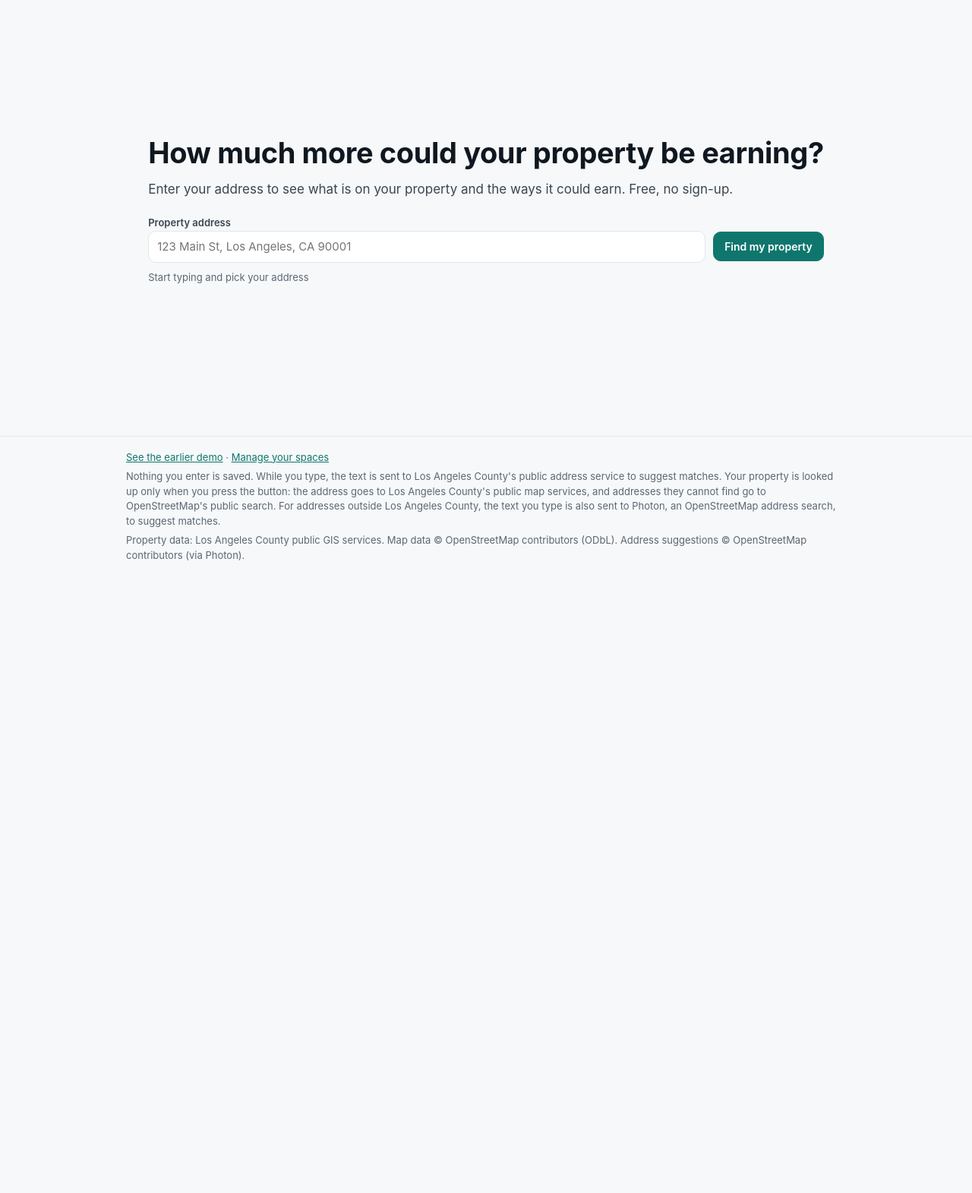
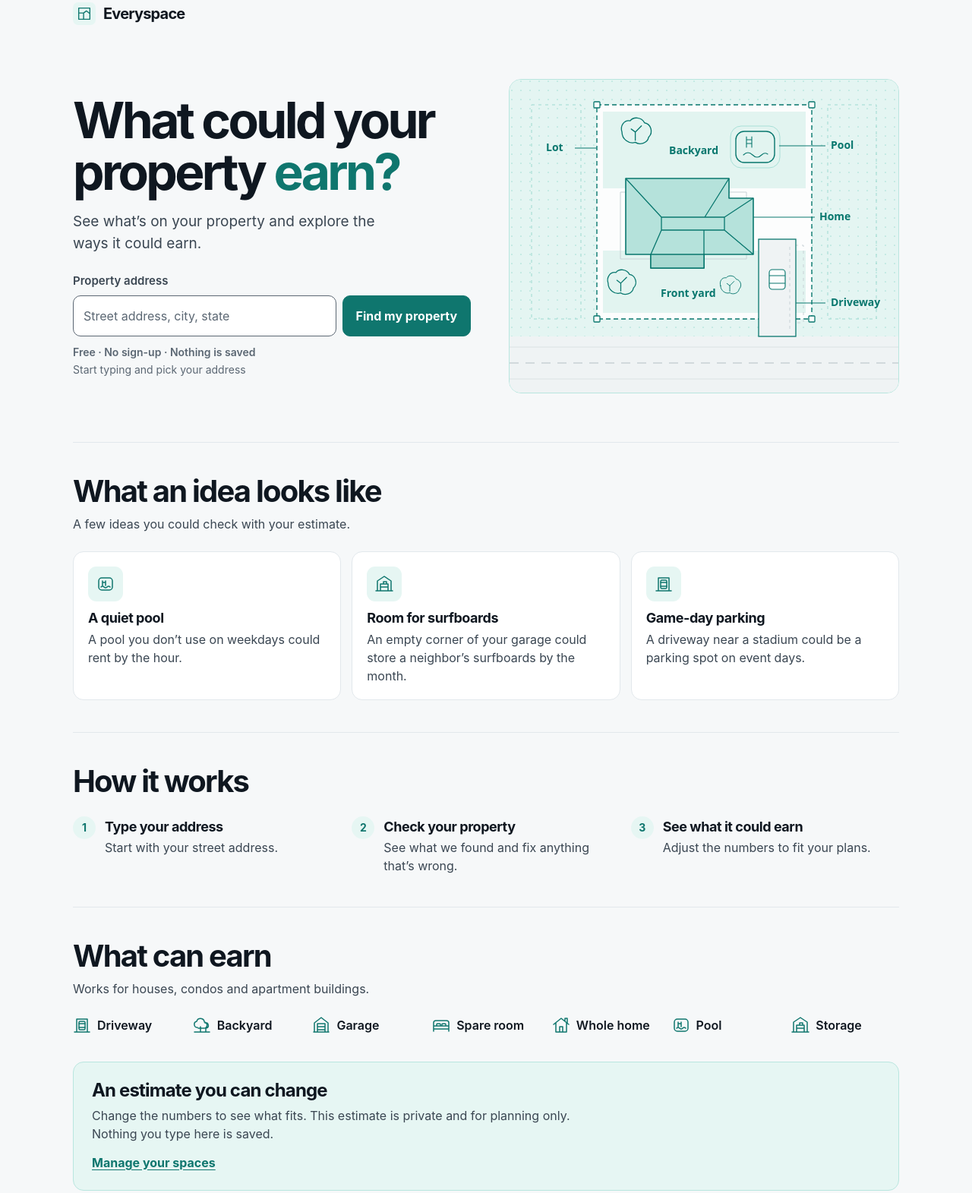
Before and after one commit to milessilverman/everyspace, a website: page index.html in a window 1280 px wide. Shown: the part 19-1590 px from the top of the page at 76% size. Before the commit the page ends 800 px from the top, so only its background shows below. Drawn offline with Linux system fonts and the light colour scheme.

Commit message:
Build the Lot Map homepage

```diff
--- /dev/null
+++ b/home.css
@@ -0,0 +1,214 @@
+.home { font-size: 1rem; }
+
+.home .wrap {
+  width: calc(100% - clamp(40px, 7vw, 80px));
+  max-width: 68rem;
+  padding-inline: 0;
+}
+
+.home-symbols {
+  position: absolute;
+  width: 0;
+  height: 0;
+  overflow: hidden;
+}
+
+.home-icon {
+  flex: none;
+  width: 1.5rem;
+  height: 1.5rem;
+  fill: none;
+  stroke: currentColor;
+  stroke-width: 1.5;
+  stroke-linecap: round;
+  stroke-linejoin: round;
+}
+
+.home-brand {
+  display: flex;
+  align-items: center;
+  gap: .625rem;
+  padding-block: 1.375rem .9375rem;
+  font-size: 1.25rem;
+  font-weight: 750;
+  letter-spacing: -.04em;
+}
+
+.home-brand-mark, .home-idea-icon, .home-step-number {
+  display: inline-grid;
+  place-items: center;
+  background: var(--accent-soft);
+  color: var(--accent);
+}
+
+.home-brand-mark {
+  width: 1.875rem;
+  height: 1.875rem;
+  border-radius: .4375rem;
+}
+
+.home-brand-mark .home-icon { width: 1.375rem; height: 1.375rem; }
+
+.home main { padding-block: 0 2.625rem; }
+.home main > section { margin-top: 0; }
+
+.home-hero {
+  display: grid;
+  grid-template-columns: minmax(0, 1.02fr) minmax(0, 1fr);
+  gap: clamp(1.75rem, 3.9vw, 3.125rem);
+  align-items: center;
+  padding-block: 3.5rem 4rem;
+}
+
+.home-hero h1 {
+  max-width: 15ch;
+  font-size: clamp(2.625rem, 5.15vw, 4.125rem);
+  line-height: 1.025;
+  letter-spacing: -.055em;
+  text-wrap: balance;
+}
+
+.home-hero h1 span { color: var(--accent); }
+
+.home-lede {
+  max-width: 36ch;
+  margin-top: 1.125rem;
+  color: var(--ink-2);
+  font-size: clamp(1.0625rem, 1.5vw, 1.1875rem);
+}
+
+.home-hero form { margin-top: 1.5rem; }
+.home-hero label.f { margin-bottom: .4375rem; font-size: .9375rem; }
+
+.home-address-entry {
+  display: grid;
+  grid-template-columns: minmax(0, 1fr) auto;
+  gap: .5rem;
+}
+
+.home-address-entry input, .home-address-entry .btn {
+  min-height: 3.375rem;
+  font-size: 1rem;
+}
+
+.home-address-entry input {
+  padding-inline: .8125rem;
+  border-color: var(--muted);
+}
+
+.home-address-entry input::placeholder { color: var(--muted); }
+.home-address-entry .btn { padding-inline: 1.0625rem; font-weight: 700; }
+
+.home-form-note, .home-address-help { color: var(--muted); font-size: .875rem; }
+.home-form-note { margin-top: .625rem; font-weight: 600; }
+.home #address-help { margin-top: .125rem; }
+
+.home-lot-map {
+  display: block;
+  width: 100%;
+  height: auto;
+  border: 1px solid var(--accent-line);
+  border-radius: 1rem;
+}
+
+.home-section {
+  padding-block: 2.625rem;
+  border-top: 1px solid var(--line);
+}
+
+.home h2 {
+  font-size: clamp(1.75rem, 3.125vw, 2.5rem);
+  line-height: 1.1;
+  letter-spacing: -.045em;
+}
+
+.home h3 { font-size: 1.125rem; letter-spacing: -.025em; }
+.home-section-intro { margin-top: .5625rem; color: var(--ink-2); }
+
+.home-ideas, .home-steps {
+  display: grid;
+  grid-template-columns: repeat(3, minmax(0, 1fr));
+  gap: .875rem;
+  margin: 1.5rem 0 0;
+}
+
+.home-idea {
+  padding: 1.1875rem;
+  border: 1px solid var(--line);
+  border-radius: .875rem;
+  background: var(--surface);
+}
+
+.home-idea-icon {
+  width: 2.875rem;
+  height: 2.875rem;
+  margin-bottom: .6875rem;
+  border-radius: .6875rem;
+}
+
+.home-idea p, .home-steps p { margin-top: .3125rem; color: var(--ink-2); }
+.home-steps { padding: 0; list-style: none; }
+
+.home-steps li { display: flex; align-items: flex-start; gap: .75rem; }
+.home-steps h3 { padding-top: .1875rem; }
+
+.home-step-number {
+  flex: none;
+  width: 1.875rem;
+  height: 1.875rem;
+  border-radius: 50%;
+  font-size: .875rem;
+  font-weight: 750;
+}
+
+.home-earnings { padding-bottom: 2.25rem; }
+
+.home-earnings-list {
+  display: grid;
+  grid-template-columns: repeat(auto-fit, minmax(7.5rem, 1fr));
+  gap: .875rem 1rem;
+  margin: 1.5rem 0 0;
+  padding: 0;
+  list-style: none;
+}
+
+.home-earnings-list li { display: flex; align-items: center; gap: .5rem; font-weight: 600; }
+.home-earnings-list .home-icon { color: var(--accent); }
+
+.home-estimate-note {
+  padding: clamp(1.125rem, 2.4vw, 1.5rem);
+  border: 1px solid var(--accent-line);
+  border-radius: .875rem;
+  background: var(--accent-soft);
+}
+
+.home-estimate-note h2 { font-size: 1.5rem; letter-spacing: -.035em; }
+.home-estimate-note p { max-width: 65ch; margin-top: .4375rem; color: var(--ink-2); }
+.home-estimate-note a { display: inline-block; margin-top: .875rem; font-weight: 700; text-underline-offset: .2em; }
+
+.home footer { padding-block: 1.5rem 1.875rem; }
+.home footer p { max-width: 48rem; }
+
+@media (max-width: 900px) {
+  .home-address-entry { grid-template-columns: minmax(0, 1fr); }
+}
+
+@media (max-width: 760px) {
+  .home-brand { padding-block: 1rem 0; }
+  .home main { padding-bottom: 1.75rem; }
+
+  .home-hero {
+    grid-template-columns: minmax(0, 1fr);
+    gap: 1.5rem;
+    padding-block: 2.25rem 1.75rem;
+  }
+
+  .home-hero h1 { font-size: clamp(2.25rem, 11.3vw, 3.25rem); }
+  .home-lede { margin-top: .875rem; }
+  .home-hero form { margin-top: 1.125rem; }
+  .home-address-entry input, .home-address-entry .btn { min-height: 3.25rem; }
+
+  .home-section { padding-block: 1.75rem; }
+  .home-ideas, .home-steps { grid-template-columns: minmax(0, 1fr); }
+  .home-steps { gap: 1.125rem; }
+}
--- a/index.html
+++ b/index.html
@@ -7,36 +7,127 @@
 <meta name="description" content="Type your address and get a free planning estimate of what your property could earn from rentable space. No sign-up.">
 <link rel="icon" href="data:,">
 <link rel="stylesheet" href="./estimate/app.css">
-<style>
-  .home { min-height: 100vh; display: flex; flex-direction: column; }
-  .home main { flex: 1; display: flex; align-items: center; padding-top: 40px; padding-bottom: 40px; }
-  .home main > div { margin-top: 0; width: 100%; }
-  .home h1 { font-size: clamp(26px, 6vw, 38px); }
-  .home .lede { margin-top: 12px; font-size: 17px; color: var(--ink-2); }
-  .home form { margin-top: 22px; }
-  .home .row .suggest-wrap { flex: 1 1 260px; min-width: 0; }
-</style>
+<link rel="stylesheet" href="./home.css">
 </head>
 <body class="home">
+<svg class="home-symbols" xmlns="http://www.w3.org/2000/svg" aria-hidden="true" focusable="false">
+  <symbol id="icon-lot" viewBox="0 0 24 24">
+    <path d="M4 4h16v16H4zM4 11h7v9m0-9 4-3 5 4"/>
+  </symbol>
+  <symbol id="icon-pool" viewBox="0 0 24 24">
+    <rect x="3" y="4" width="18" height="16" rx="4"/>
+    <path d="M8 8v6m4-6v6m-4-4h4m-6 6c1.4-1.4 2.6-1.4 4 0s2.6 1.4 4 0 2.6-1.4 4 0"/>
+  </symbol>
+  <symbol id="icon-storage" viewBox="0 0 24 24">
+    <path d="m3 21 0-13 9-6 9 6v13M1 21h22M7 21v-9h10v9M7 16h10m-6-4V9h4v3"/>
+  </symbol>
+  <symbol id="icon-driveway" viewBox="0 0 24 24">
+    <path d="M5 21V4h14v17M2 21h20"/>
+    <rect x="8" y="7" width="8" height="11" rx="1.5"/>
+    <path d="M8 10h8m-8 5h8"/>
+  </symbol>
+  <symbol id="icon-yard" viewBox="0 0 24 24">
+    <path d="M2 21h20m-12 0v-7m7 7v-5M6 15a4 4 0 0 1-1-7.9 5.2 5.2 0 0 1 10.2.9A4 4 0 0 1 14 16H7m9-7a3.5 3.5 0 0 1 2 6.7h-1"/>
+  </symbol>
+  <symbol id="icon-garage" viewBox="0 0 24 24">
+    <path d="M2 21h20M3 21V9l9-7 9 7v12M7 21V10h10v11M7 14h10m-10 4h10"/>
+  </symbol>
+  <symbol id="icon-room" viewBox="0 0 24 24">
+    <path d="M2 20V9a3 3 0 0 1 3-3h14a3 3 0 0 1 3 3v11M2 17h20M2 13h20M6 13v-2a1 1 0 0 1 1-1h3a1 1 0 0 1 1 1v2m2 0v-2a1 1 0 0 1 1-1h3a1 1 0 0 1 1 1v2"/>
+  </symbol>
+  <symbol id="icon-house" viewBox="0 0 24 24">
+    <path d="m2 11 10-8 10 8M5 9v12h14V9m-9 12v-7h4v7m3-14V3h3v6"/>
+  </symbol>
+</svg>
+
+<header class="wrap home-brand">
+  <span class="home-brand-mark"><svg class="home-icon" aria-hidden="true"><use href="#icon-lot"/></svg></span>
+  <span>Everyspace</span>
+</header>
+
 <main class="wrap" id="main">
+  <section class="home-hero" aria-labelledby="home-title">
     <div>
-    <h1>How much more could your property be earning?</h1>
-    <p class="lede">Enter your address to see what is on your property and the ways it could earn. Free, no sign-up.</p>
+      <h1 id="home-title">What could your property <span>earn?</span></h1>
+      <p class="home-lede">See what’s on your property and explore the ways it could earn.</p>
       <form id="home-form" action="estimate/" method="get">
         <label class="f" for="address">Property address</label>
-      <div class="row">
+        <div class="home-address-entry">
           <div class="suggest-wrap">
-          <input id="address" name="address" type="text" autocomplete="street-address" required maxlength="300" pattern=".*\S.*" title="Type your street address" placeholder="123 Main St, Los Angeles, CA 90001" aria-describedby="address-help">
+            <input id="address" name="address" type="text" autocomplete="street-address" required maxlength="300" pattern=".*\S.*" title="Type your street address" placeholder="Street address, city, state" aria-describedby="address-help">
           </div>
           <button class="btn primary" type="submit">Find my property</button>
         </div>
-      <p id="address-help" class="small muted" style="margin-top:10px">Start typing and pick your address</p>
+        <p class="home-form-note">Free · No sign-up · Nothing is saved</p>
+        <p id="address-help" class="home-address-help">Start typing and pick your address</p>
       </form>
     </div>
+    <img class="home-lot-map" src="./assets/home-lot-map.svg" width="512" height="412" alt="Example lot with a home, front yard, backyard, pool and driveway marked.">
+  </section>
+
+  <section class="home-section" aria-labelledby="examples-title">
+    <h2 id="examples-title">What an idea looks like</h2>
+    <p class="home-section-intro">A few ideas you could check with your estimate.</p>
+    <div class="home-ideas">
+      <article class="home-idea">
+        <span class="home-idea-icon"><svg class="home-icon" aria-hidden="true"><use href="#icon-pool"/></svg></span>
+        <h3>A quiet pool</h3>
+        <p>A pool you don’t use on weekdays could rent by the hour.</p>
+      </article>
+      <article class="home-idea">
+        <span class="home-idea-icon"><svg class="home-icon" aria-hidden="true"><use href="#icon-storage"/></svg></span>
+        <h3>Room for surfboards</h3>
+        <p>An empty corner of your garage could store a neighbor’s surfboards by the month.</p>
+      </article>
+      <article class="home-idea">
+        <span class="home-idea-icon"><svg class="home-icon" aria-hidden="true"><use href="#icon-driveway"/></svg></span>
+        <h3>Game-day parking</h3>
+        <p>A driveway near a stadium could be a parking spot on event days.</p>
+      </article>
+    </div>
+  </section>
+
+  <section class="home-section" aria-labelledby="steps-title">
+    <h2 id="steps-title">How it works</h2>
+    <ol class="home-steps" role="list">
+      <li>
+        <span class="home-step-number" aria-hidden="true">1</span>
+        <div><h3>Type your address</h3><p>Start with your street address.</p></div>
+      </li>
+      <li>
+        <span class="home-step-number" aria-hidden="true">2</span>
+        <div><h3>Check your property</h3><p>See what we found and fix anything that’s wrong.</p></div>
+      </li>
+      <li>
+        <span class="home-step-number" aria-hidden="true">3</span>
+        <div><h3>See what it could earn</h3><p>Adjust the numbers to fit your plans.</p></div>
+      </li>
+    </ol>
+  </section>
+
+  <section class="home-section home-earnings" aria-labelledby="earnings-title">
+    <h2 id="earnings-title">What can earn</h2>
+    <p class="home-section-intro">Works for houses, condos and apartment buildings.</p>
+    <ul class="home-earnings-list" role="list">
+      <li><svg class="home-icon" aria-hidden="true"><use href="#icon-driveway"/></svg>Driveway</li>
+      <li><svg class="home-icon" aria-hidden="true"><use href="#icon-yard"/></svg>Backyard</li>
+      <li><svg class="home-icon" aria-hidden="true"><use href="#icon-garage"/></svg>Garage</li>
+      <li><svg class="home-icon" aria-hidden="true"><use href="#icon-room"/></svg>Spare room</li>
+      <li><svg class="home-icon" aria-hidden="true"><use href="#icon-house"/></svg>Whole home</li>
+      <li><svg class="home-icon" aria-hidden="true"><use href="#icon-pool"/></svg>Pool</li>
+      <li><svg class="home-icon" aria-hidden="true"><use href="#icon-storage"/></svg>Storage</li>
+    </ul>
+  </section>
+
+  <section class="home-estimate-note" aria-labelledby="estimate-note-title">
+    <h2 id="estimate-note-title">An estimate you can change</h2>
+    <p>Change the numbers to see what fits. This estimate is private and for planning only. Nothing you type here is saved.</p>
+    <a href="host/">Manage your spaces</a>
+  </section>
 </main>
+
 <footer>
   <div class="wrap">
-    <p><a href="https://milessilverman.github.io/everyspace-demo/">See the earlier demo</a> · <a href="host/">Manage your spaces</a></p>
     <p id="privacy-line">Nothing you enter is saved. While you type, the text is sent to Los Angeles County's public address service to suggest matches. Your property is looked up only when you press the button: the address goes to Los Angeles County's public map services, and addresses they cannot find go to OpenStreetMap's public search. For addresses outside Los Angeles County, the text you type is also sent to Photon, an OpenStreetMap address search, to suggest matches.</p>
     <p id="attribution">Property data: Los Angeles County public GIS services. Map data © OpenStreetMap contributors (ODbL). Address suggestions © OpenStreetMap contributors (via Photon).</p>
   </div>
```
Also changed, not shown: tests/home.e2e.mjs (+24 -11 lines), tests/navigation.e2e.mjs (+5 -6 lines), assets/home-lot-map.svg (added). Lines whose indentation alone changed are shown as unchanged.
